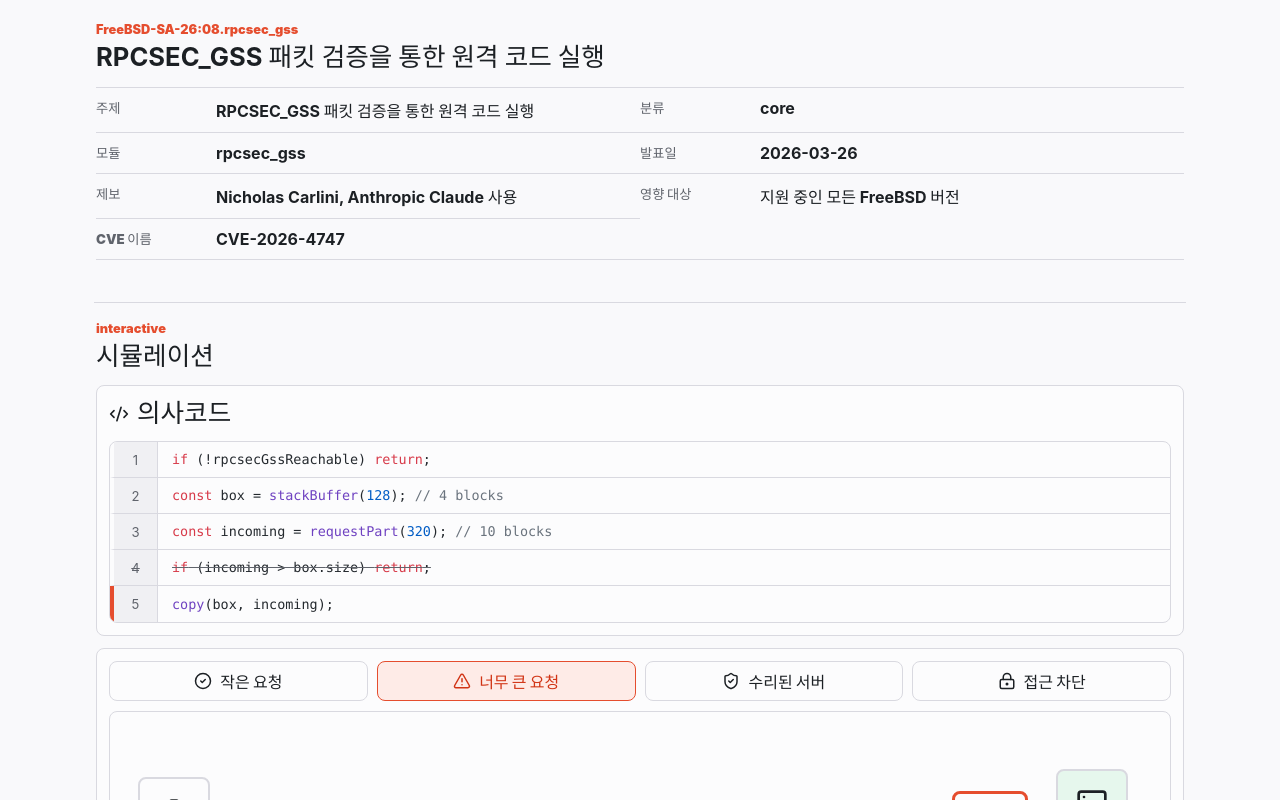
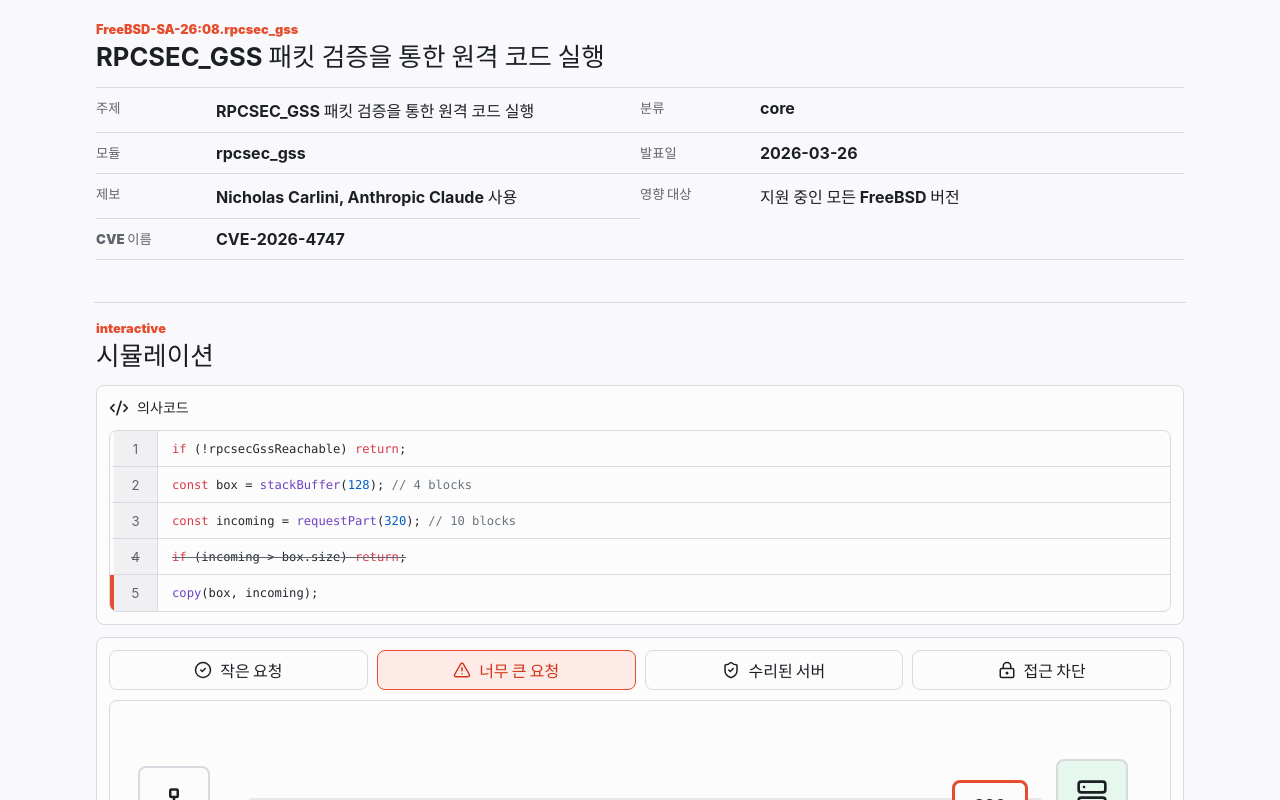
Before and after one commit to yabsed/Mythos-Study, a React (Vite) app: page / in a window 1280 px wide. Shown: the top 800 px of the page. Built offline with nearby package versions, Linux system fonts and the light colour scheme.

Commit message:
smaller 의사코드

```diff
--- a/src/styles.css
+++ b/src/styles.css
@@ -110,7 +110,8 @@ h1 {
 }
 
 .code-title h2 {
-  font-size: 1rem;
+  font-size: 0.88rem;
+  line-height: 1.2;
 }
 
 .pseudo-code {
@@ -147,7 +148,7 @@ h1 {
 .code-row code {
   padding: 0 14px;
   font-family: "SFMono-Regular", Consolas, "Liberation Mono", monospace;
-  font-size: 0.84rem;
+  font-size: 0.76rem;
   white-space: pre;
 }
 
@@ -554,6 +555,10 @@ h1 {
   line-height: 1.2;
 }
 
+.interactive-section .code-title h2 {
+  font-size: 0.88rem;
+}
+
 .patch-reference h3,
 .advisory h3 {
   font-size: 1rem;
```
Also changed, not shown: 4 other files (tests, documents, lock files or other folders).
